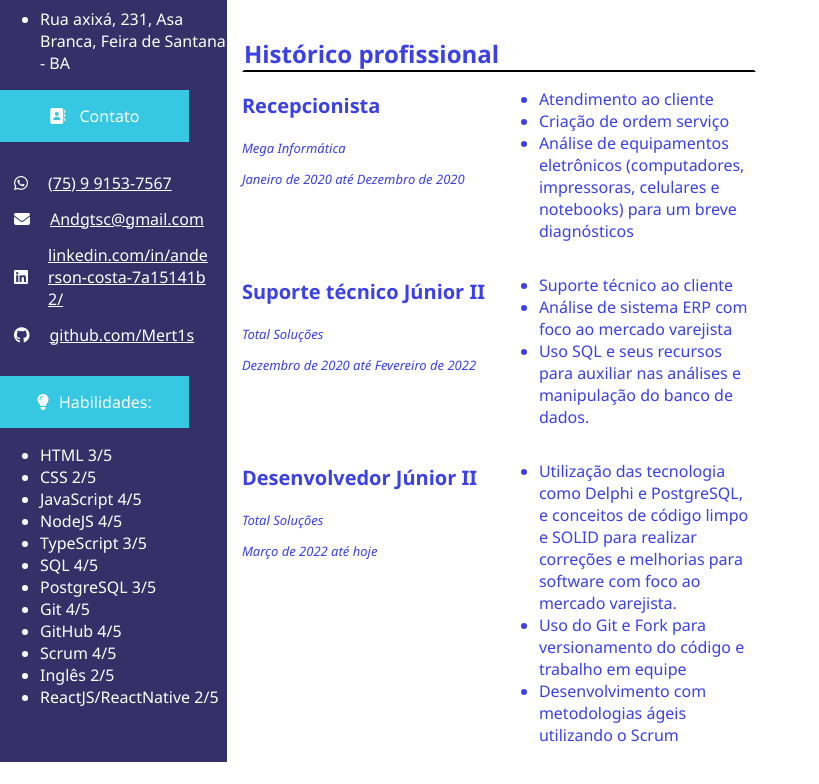
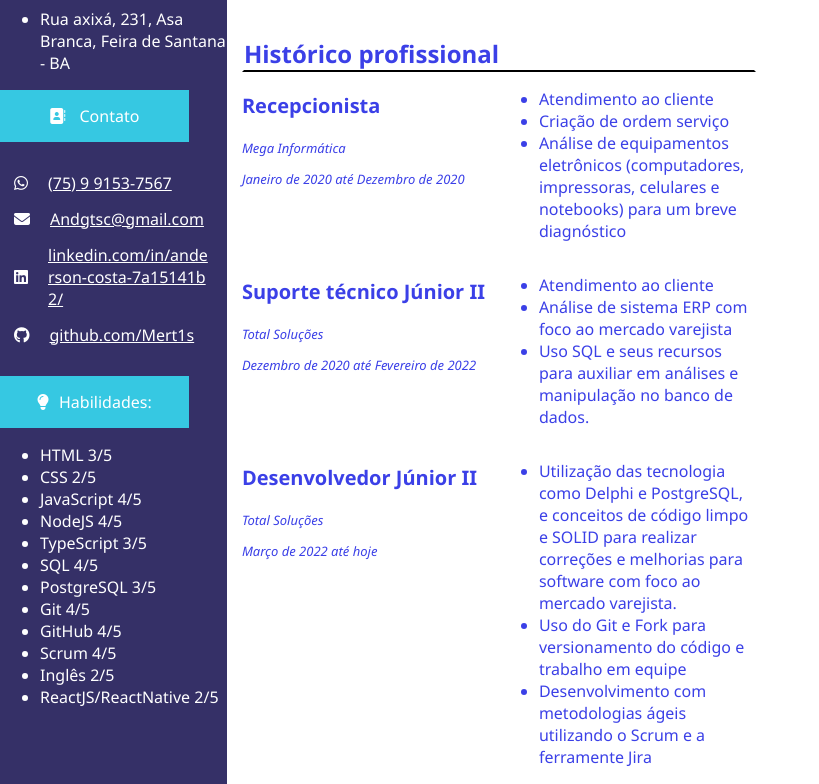
Before and after one commit to Mert1s/curriculo, a plain HTML site: page index.html in a window 1280 px wide. Shown: the part 421-1205 px from the top of the page, without its empty margins (0-819 px from the left). Before the commit the page ends 1183 px from the top, so only its background shows below. Drawn offline with Linux system fonts and the light colour scheme.

Commit message:
Segundo commit

```diff
--- a/index.html
+++ b/index.html
@@ -100,7 +100,7 @@
                             <li>Atendimento ao cliente</li>
                             <li>Criação de ordem serviço</li>
                             <li>Análise de equipamentos eletrônicos (computadores, impressoras, celulares e notebooks)
-                                para um breve diagnósticos </li>
+                                para um breve diagnóstico </li>
                         </ul>
                     </div>
                 </div>
@@ -113,9 +113,9 @@
                     </div>
                     <div class="HPLadoDireito">
                         <ul>
-                            <li>Suporte técnico ao cliente</li>
+                            <li>Atendimento ao cliente</li>
                             <li>Análise de sistema ERP com foco ao mercado varejista</li>
-                            <li>Uso SQL e seus recursos para auxiliar nas análises e manipulação do banco de dados.</li>
+                            <li>Uso SQL e seus recursos para auxiliar em análises e manipulação no banco de dados.</li>
                         </ul>
                     </div>
                 </div>
@@ -130,7 +130,7 @@
                         <ul>
                             <li>Utilização das tecnologia como Delphi e PostgreSQL, e conceitos de código limpo e SOLID para realizar correções e melhorias para software com foco ao mercado varejista.</li>
                             <li>Uso do Git e Fork para versionamento do código e trabalho em equipe</li>
-                            <li>Desenvolvimento com metodologias ágeis utilizando o Scrum</li>
+                            <li>Desenvolvimento com metodologias ágeis utilizando o Scrum e a ferramente Jira</li>
                             <!-- <li>Uso de conceitos de código limpo e SOLID</li> -->
                         </ul>
                     </div>
```
